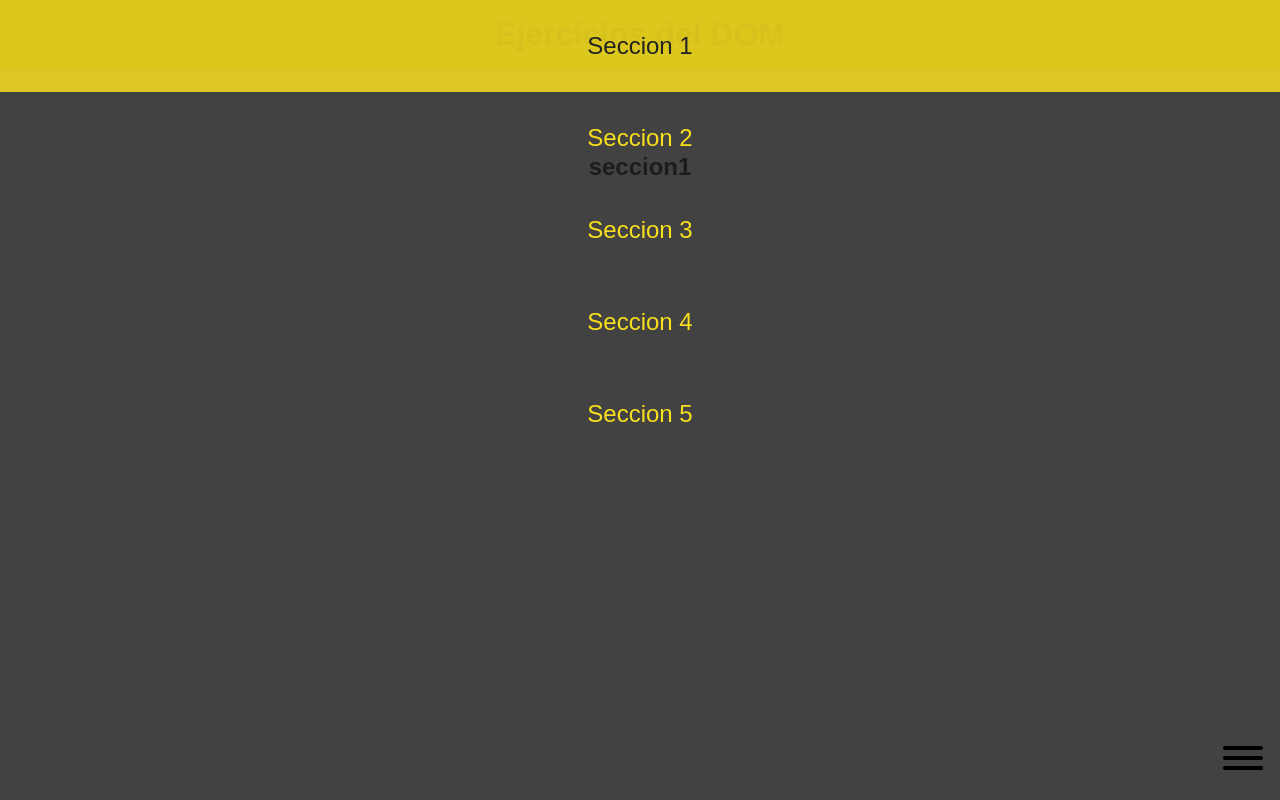
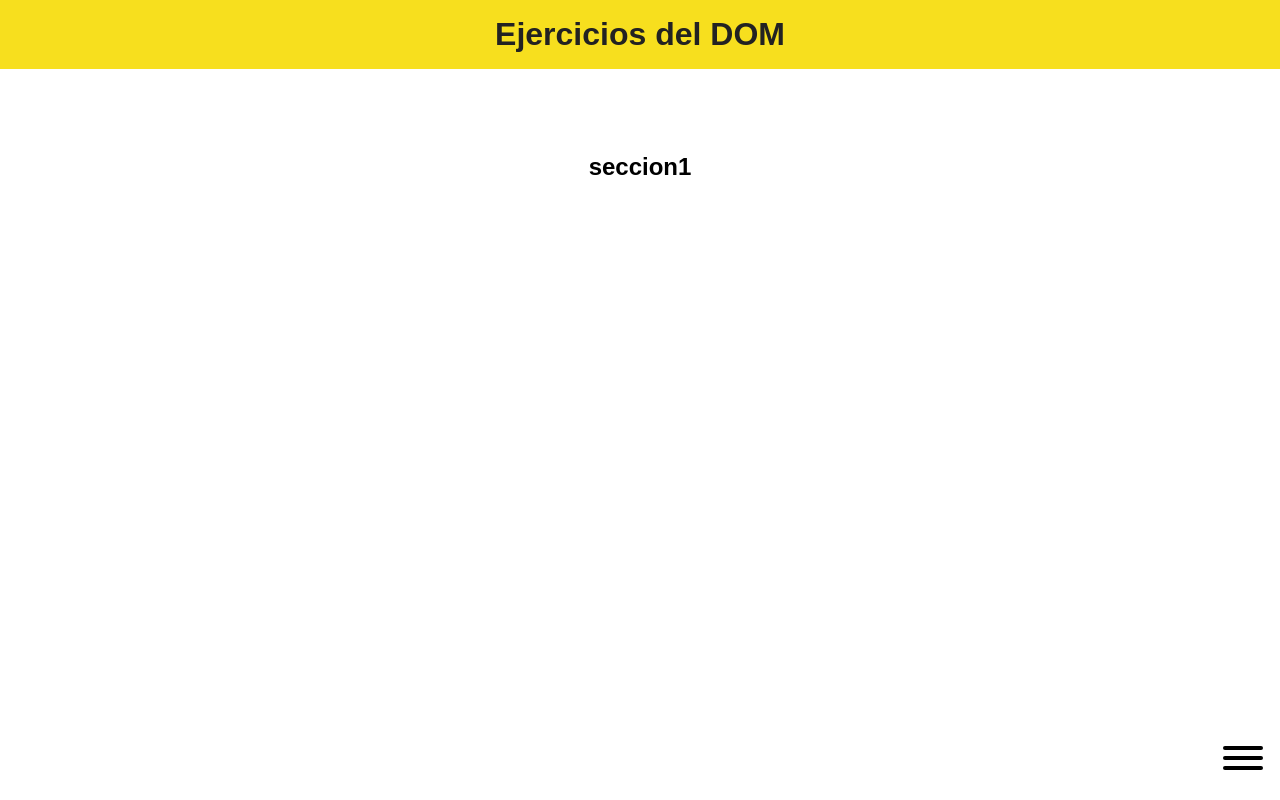
Before and after one commit to victorBaut/practica, a plain HTML site: page domejercicios.html in a window 1280 px wide. Shown: the top 800 px of the page. Drawn offline with nearby package versions, Linux system fonts and the light colour scheme.

Commit message:
revicion

```diff
--- a/domejercicios.css
+++ b/domejercicios.css
@@ -66,15 +66,15 @@ img {
 .panel {
   position: fixed;
   z-index: 998;
-  width: 100%;
-  background-color: var(--second-modal-color);
   top: 0;
   bottom: 0;
   left: 0;
   right: 0;
-  transition: transform 0.3s ease;
+  width: 100%;
+  background-color: var(--second-modal-color);
+  transition:transform 0.3s ease;
   /* de Arriba */
-  transform: translate(0,-100);
+  transform: translate(0,-100%);
 }
 .panelis-active {
   transform: translate(0,0);
--- a/domejercicios.js
+++ b/domejercicios.js
@@ -1,4 +1,4 @@
-import hamburgerMenu from "./menu_hanburguesa";
+import hamburgerMenu from "./menu_hamburguesa";
 const d = document;
 
 d.addEventListener("DOMContentLoaded", e =>{
--- a/menu_hanburguesa.js
+++ b/menu_hamburguesa.js
@@ -3,7 +3,7 @@ export default function hamburgerMenu(panelBtn,panel) {
 
 d.addEventListener("click", e => {
 if(e,target.matches(panelBtn)) {
-  d.querySelector(panel).classList.toggle("is-active");
+  d.querySelector(panel).classList.toggle("is-active")
 }
 });
 }
```
